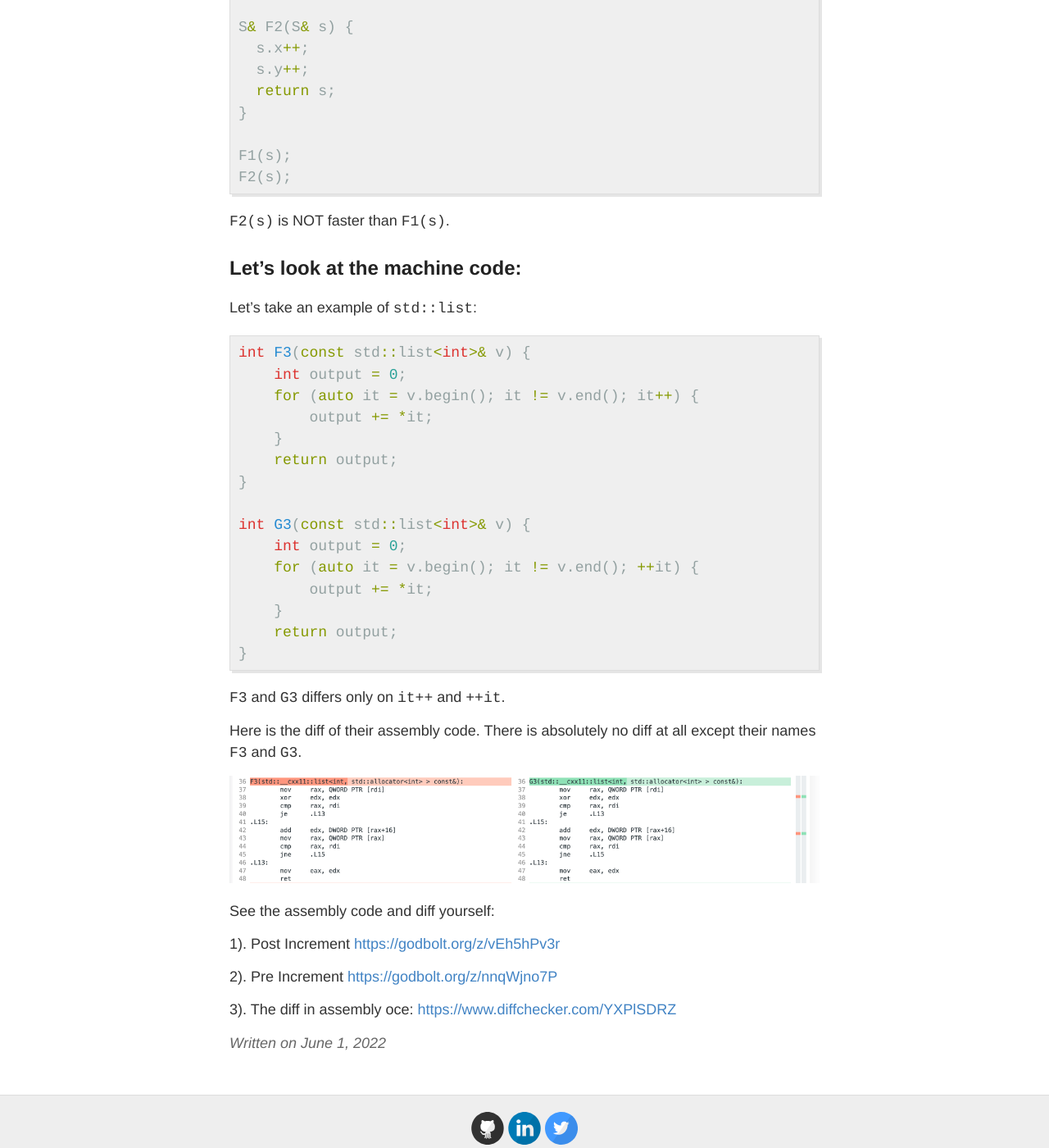
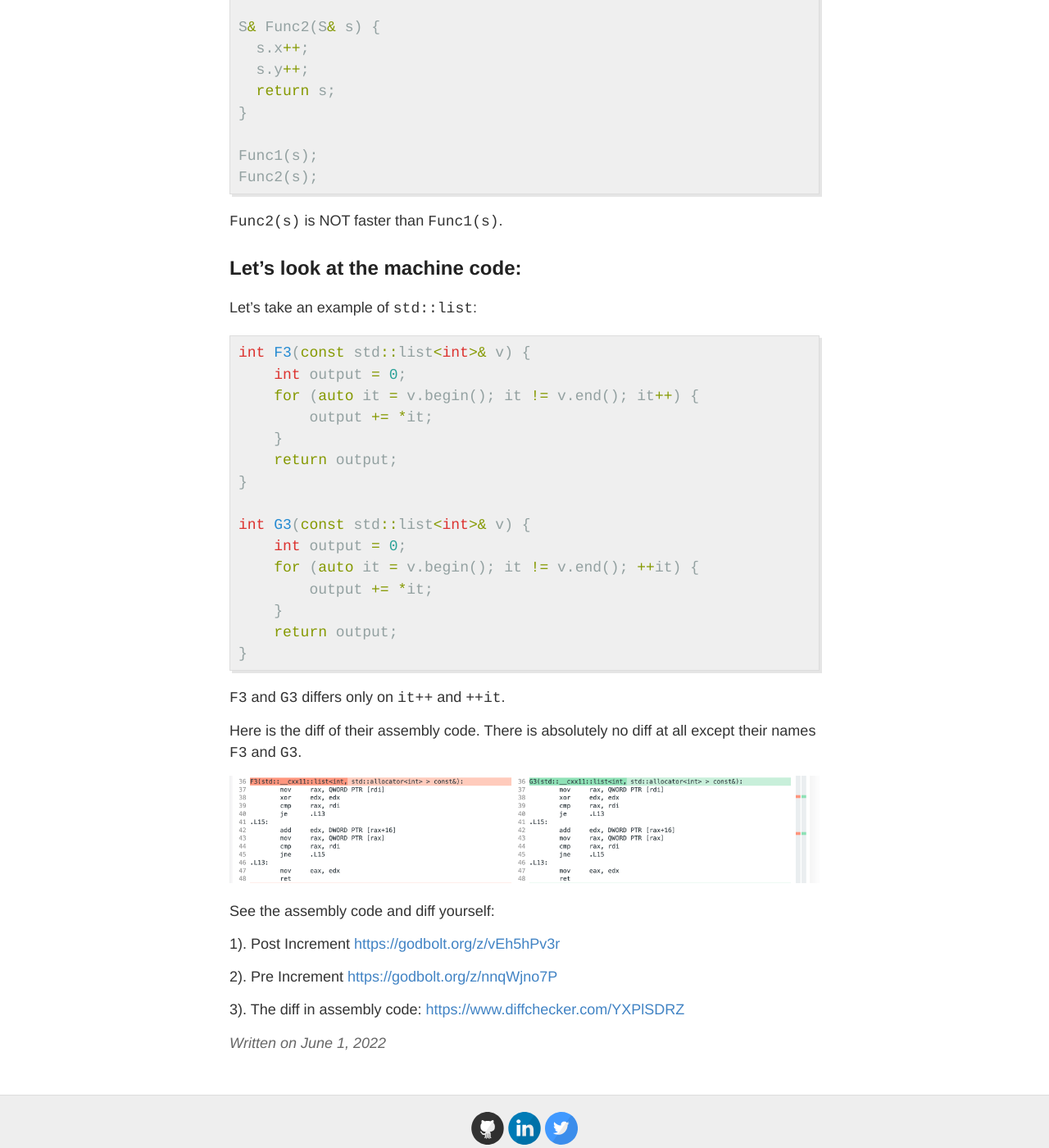
Before and after one commit to mohitmv/blog, a Jekyll site: the page built from _posts/2022-6-1-How-dare-they-say-Pre-Increment-is-faster.md, in a window 1280 px wide and 1400 px high, scrolled down 1770 px. Shown: the whole window at 82% size. Built offline with Jekyll 4.4.1, drawn with Linux system fonts in a browser that asks for light colours.

Commit message:
minor correction in pre_increment blog

```diff
--- a/_posts/2022-6-1-How-dare-they-say-Pre-Increment-is-faster.md
+++ b/_posts/2022-6-1-How-dare-they-say-Pre-Increment-is-faster.md
@@ -41,25 +41,25 @@ struct S {
   int y;
 };
 
-S F1(S& s) {
+S Func1(S& s) {
   S s1_copy = s;
   s.x++;
   s.y++;
   return s1_copy;
 }
 
-S& F2(S& s) {
+S& Func2(S& s) {
   s.x++;
   s.y++;
   return s;
 }
 
-F1(s);
-F2(s);
+Func1(s);
+Func2(s);
 {% endhighlight %}
 
 
-`F2(s)` is NOT faster than `F1(s)`.
+`Func2(s)` is NOT faster than `Func1(s)`.
 
 ## Let's look at the machine code:
 
@@ -96,4 +96,4 @@ See the assembly code and diff yourself:
 
 2). Pre Increment [https://godbolt.org/z/nnqWjno7P](https://godbolt.org/z/nnqWjno7P)
 
-3). The diff in assembly oce: [https://www.diffchecker.com/YXPlSDRZ](https://www.diffchecker.com/YXPlSDRZ)
+3). The diff in assembly code: [https://www.diffchecker.com/YXPlSDRZ](https://www.diffchecker.com/YXPlSDRZ)
```
